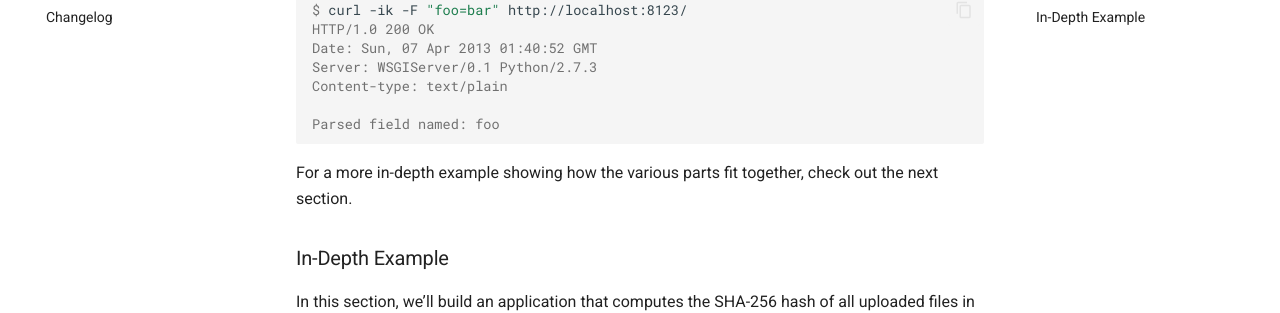
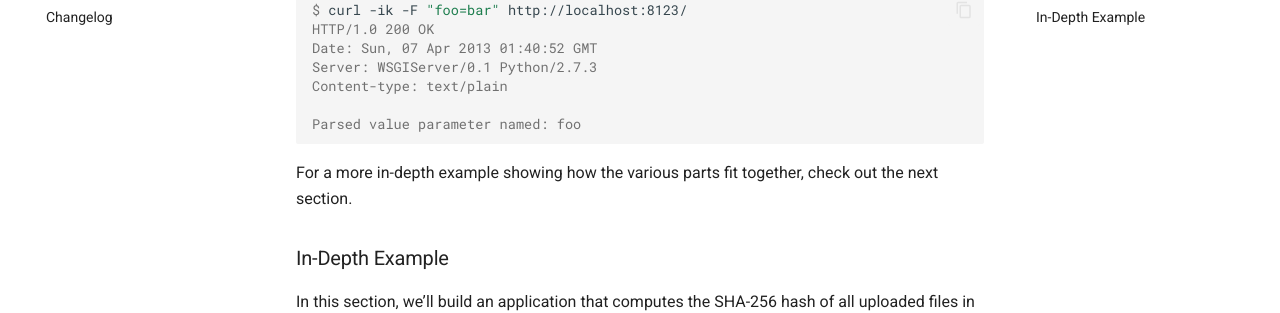
Before and after one commit to Kludex/python-multipart, an MkDocs documentation site: the page built from docs/index.md, in a window 1280 px wide and 900 px high, scrolled down 1019 px. Shown: the part 145-458 px from the top of the window. Built offline with MkDocs 1.6.1 and Material for MkDocs 9.7.7, drawn with Linux system fonts in a browser that asks for light colours.

Commit message:
fix curl output

````diff
--- a/docs/index.md
+++ b/docs/index.md
@@ -55,7 +55,7 @@ Date: Sun, 07 Apr 2013 01:40:52 GMT
 Server: WSGIServer/0.1 Python/2.7.3
 Content-type: text/plain
 
-Parsed field named: foo
+Parsed value parameter named: foo
 ```
 
 For a more in-depth example showing how the various parts fit together, check out the next section.
````
